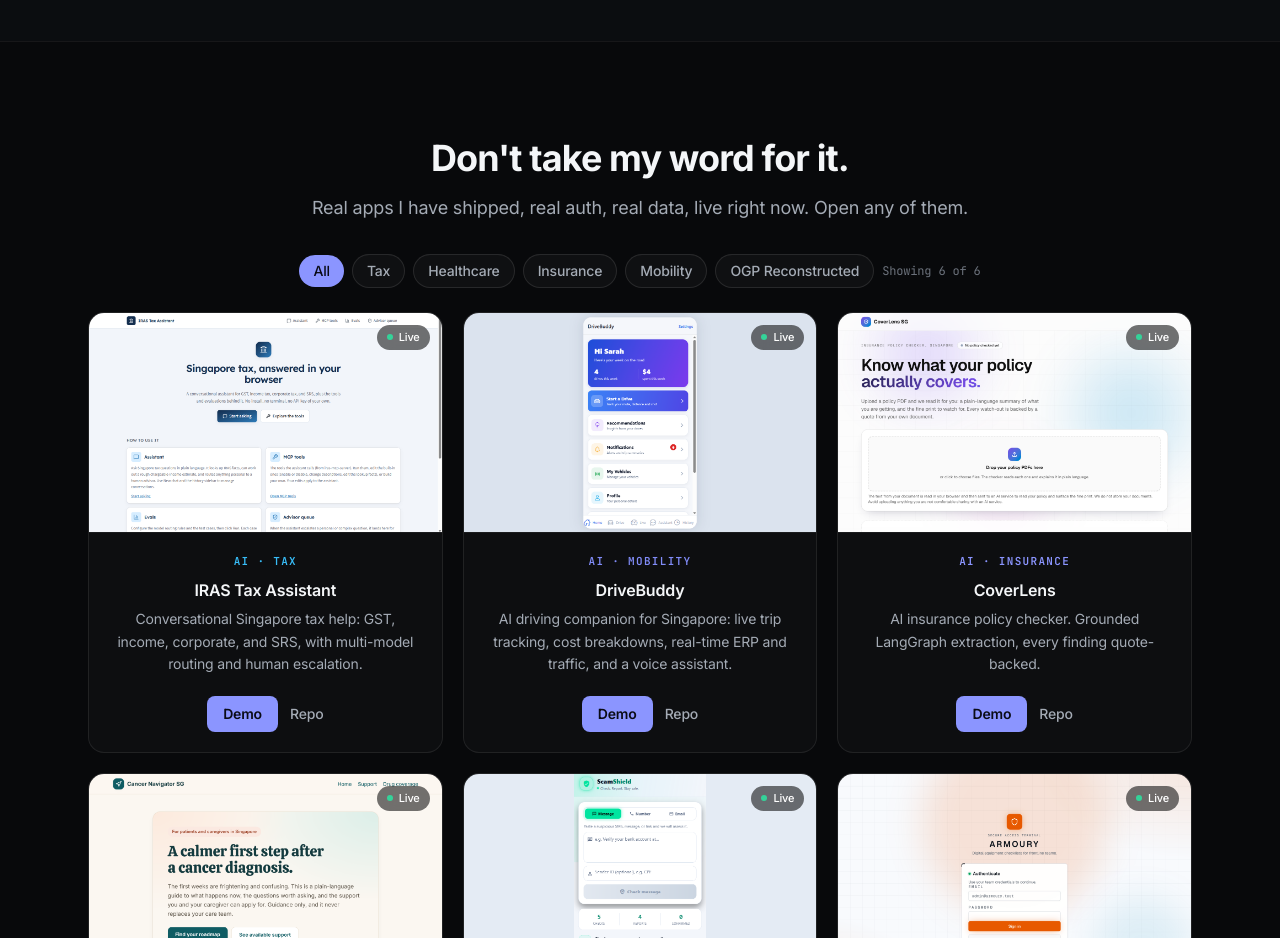
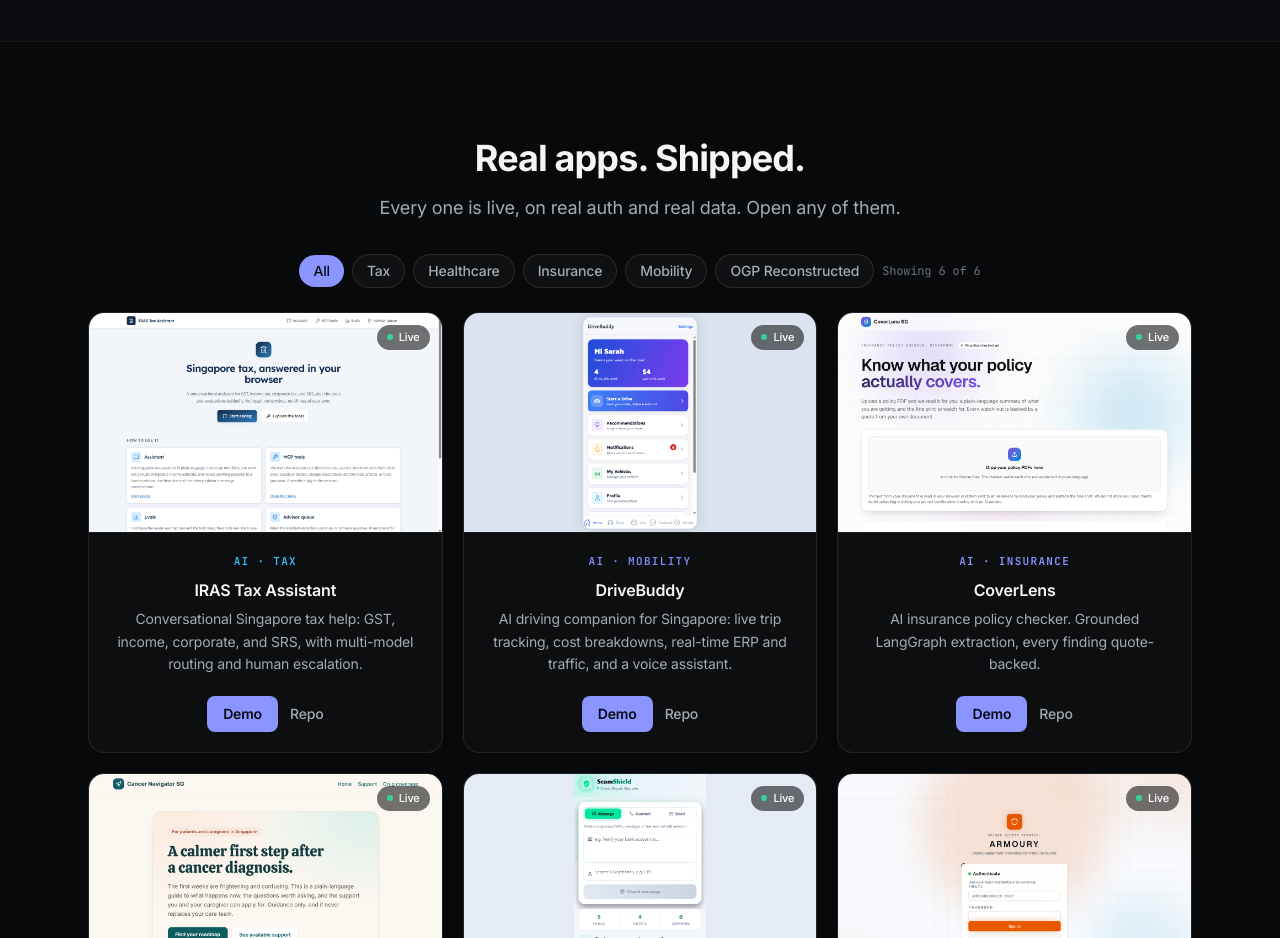
Before and after one commit to elleskay/platform-site, a Next.js app: page / in a window 1280 px wide. Shown: the part 3300-4238 px from the top of the page. Built offline with nearby package versions, Linux system fonts and the light colour scheme.

Commit message:
Showcase: cleaner heading/subtext ('Real apps. Shipped.')

```diff
--- a/app/components/Gallery.tsx
+++ b/app/components/Gallery.tsx
@@ -28,8 +28,8 @@
     <section id="apps" className="border-t border-white/[0.06]">
       <div className="mx-auto max-w-6xl px-6 py-24">
         <div className="mx-auto max-w-2xl text-center">
-          <h2 className="text-3xl font-bold tracking-tight sm:text-4xl">Don&apos;t take my word for it.</h2>
-          <p className="mt-4 text-lg text-[var(--color-muted)]">Real apps I have shipped, real auth, real data, live right now. Open any of them.</p>
+          <h2 className="text-3xl font-bold tracking-tight sm:text-4xl">Real apps. Shipped.</h2>
+          <p className="mt-4 text-lg text-[var(--color-muted)]">Every one is live, on real auth and real data. Open any of them.</p>
         </div>
 
         <div className="mt-8 flex flex-wrap items-center justify-center gap-2">
```
